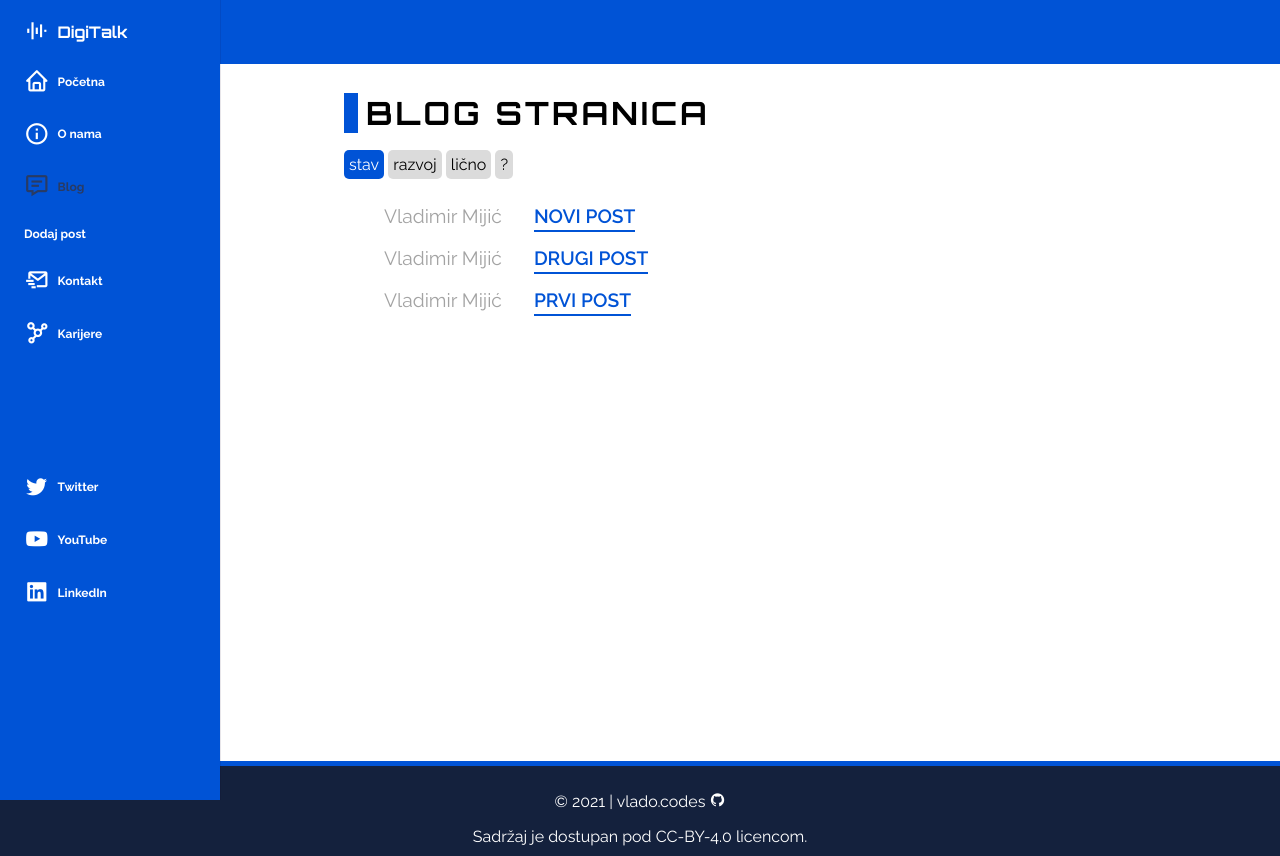
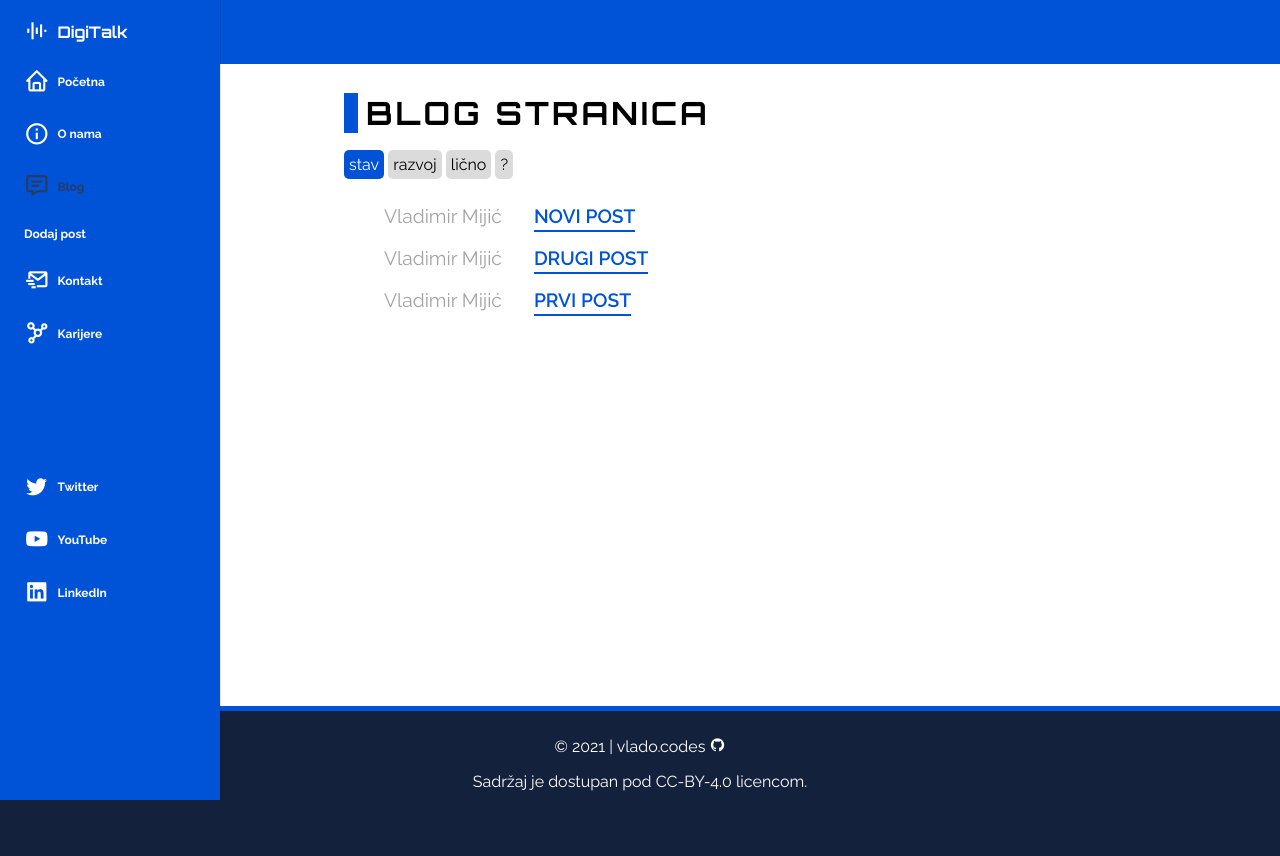
Before and after one commit to neuralmaticv/itas-project_django-cms, a Django app: page /blog/ in a window 1280 px wide. Run offline with Django 3.2, Linux system fonts and the light colour scheme; data comes from the database, SQL or seed files in the repository; some libraries are stand-ins or nearby versions.

Commit message:
style update #2

```diff
--- a/first_app/static/css/main.css
+++ b/first_app/static/css/main.css
@@ -29,6 +29,7 @@
   --clr-light: #FFFFFF;
   --clr-dark: #000000;
   --clr-blue: #0053d6;
+  --clr-red: #bf2139;
 
   --clr-neon-blue: 199, 43%, 51%;
   --clr-dark-gray: 0, 0%, 64%;
@@ -50,6 +51,9 @@ html {
   scroll-padding-top: 7rem;
   scroll-behavior: smooth;
   overflow-x: hidden;
+}
+html, body {
+	height: 100%;
 }
 
 ::-webkit-scrollbar {
@@ -73,12 +77,18 @@ a {
 #page-container {
   position: relative;
   min-height: 100vh;
+	margin-bottom: -150px;
 }
-
+#page-container:after {
+  content: "";
+  display: block;
+}
+#page-container:after {
+	height: 150px;
+}
 #content-wrapper {
   padding-bottom: 3rem;
 }
-
 #content {
   padding: 1rem 1rem 0;
 }
@@ -212,6 +222,7 @@ a {
   left: 0;
   bottom: 0;
   width: 100%;
+  height: 150px;
   padding: 10px 0;
   text-align: center;
   background-color: var(--clr-primary-500);
@@ -497,7 +508,19 @@ a {
   text-align: right;
   color: var(--clr-blue);
 }
-
+.post-edit {
+  display: block;
+  text-align: right;
+  text-transform: uppercase;
+}
+.post-edit a {
+  font-weight: 600;
+  margin-left: 5px;
+  color: var(--clr-primary-300);
+}
+.post-edit a:last-child {
+  color: var(--clr-red);
+}
 .post-share {
   float: right;
   list-style: none;
@@ -575,7 +598,7 @@ a {
   background-size: cover;
   background-repeat: no-repeat;
   width: 100%;
-  /*height: calc(100vh - 3rem);*/
+  height: calc(100vh - 3rem);
 }
 
 .contact {
```
